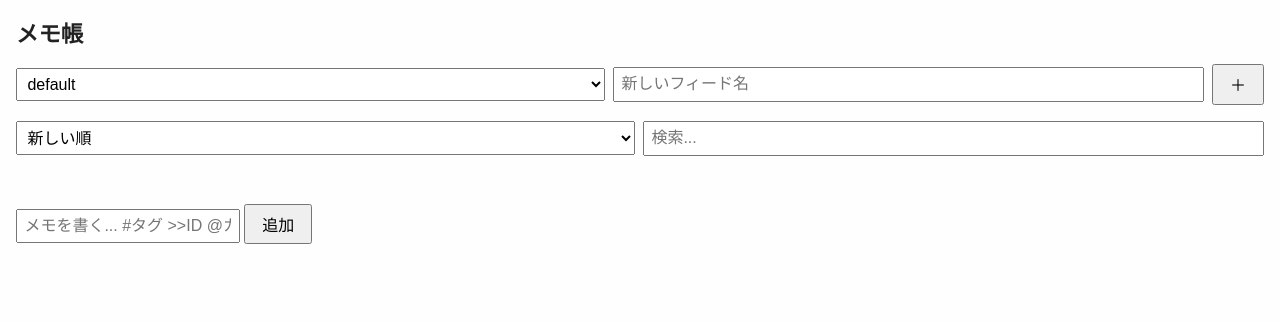
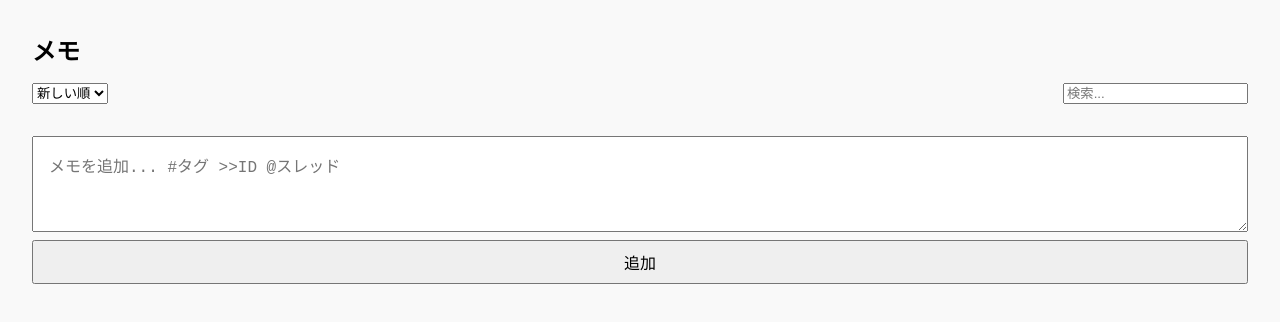
Before and after one commit to Edamamight/Tree4Notes, a plain HTML site: page index.html in a window 1280 px wide. Both pictures are taken after a click on the button "追加". Drawn offline with Linux system fonts and the light colour scheme.

Commit message:
Update index.html

```diff
--- a/index.html
+++ b/index.html
@@ -2,56 +2,75 @@
 <html lang="ja">
 <head>
   <meta charset="UTF-8">
-  <title>メモ帳</title>
+  <title>メモ</title>
   <style>
     body {
       font-family: sans-serif;
-      margin: 1rem;
-      background-color: #fefefe;
-      color: #222;
+      margin: 2rem;
+      background-color: #f9f9f9;
     }
     h1 {
-      font-size: 1.4rem;
+      font-size: 1.5rem;
       margin-bottom: 1rem;
     }
-    #controls, #feedControls {
+    #inputArea {
       display: flex;
+      flex-direction: column;
       gap: 0.5rem;
-      margin-bottom: 1rem;
-      align-items: center;
+      margin-top: 2rem;
     }
-    input[type="text"], select {
-      padding: 0.4rem;
+    textarea {
+      width: 100%;
+      min-height: 6rem;
+      padding: 1rem;
       font-size: 1rem;
-      flex: 1;
+      resize: vertical;
+      box-sizing: border-box;
     }
     button {
-      padding: 0.4rem 1rem;
+      padding: 0.5rem 1rem;
       font-size: 1rem;
+    }
+    #controls {
+      display: flex;
+      justify-content: space-between;
+      flex-wrap: wrap;
+      gap: 0.5rem;
     }
     #notes {
       display: flex;
       flex-direction: column;
       gap: 0.5rem;
-      margin-bottom: 2rem;
     }
     .note {
       background: #fff;
-      border: 1px solid #ddd;
-      border-radius: 0.25rem;
-      padding: 0.5rem;
+      border: 1px solid #ccc;
+      border-radius: 0.5rem;
+      padding: 0.75rem;
+      box-shadow: 0 2px 4px rgba(0,0,0,0.05);
       position: relative;
     }
     .note-id {
       font-size: 0.75rem;
+      color: #aaa;
+      margin-bottom: 0.25rem;
+    }
+    .timestamp {
+      font-size: 0.8rem;
       color: #888;
     }
-    .timestamp {
-      font-size: 0.75rem;
-      color: #aaa;
+    .hashtags {
+      color: #0077cc;
     }
-    .hashtags {
-      color: #0057aa;
+    .favorite {
+      color: gold;
+      cursor: pointer;
+      font-weight: bold;
+    }
+    .quote {
+      font-style: italic;
+      color: #555;
+      margin-top: 0.25rem;
     }
     .delete-button {
       position: absolute;
@@ -60,27 +79,10 @@
       color: red;
       cursor: pointer;
     }
-    .favorite {
-      color: goldenrod;
-      cursor: pointer;
-      font-size: 0.9rem;
-    }
-    .quote {
-      font-style: italic;
-      color: #666;
-      margin-top: 0.25rem;
-    }
   </style>
 </head>
 <body>
-  <h1>メモ帳</h1>
-
-  <div id="feedControls">
-    <select id="feedSelect" onchange="handleFeedChange()"></select>
-    <input type="text" id="newFeedInput" placeholder="新しいフィード名">
-    <button onclick="addFeed()">＋</button>
-  </div>
-
+  <h1>メモ</h1>
   <div id="controls">
     <select id="sortSelect" onchange="renderNotes()">
       <option value="newest">新しい順</option>
@@ -88,19 +90,15 @@
     </select>
     <input type="text" id="searchInput" placeholder="検索..." oninput="renderNotes()">
   </div>
-
   <div id="notes"></div>
-
   <div id="inputArea">
-    <input type="text" id="noteInput" placeholder="メモを書く... #タグ >>ID @カテゴリ">
+    <textarea id="noteInput" placeholder="メモを追加... #タグ >>ID @スレッド"></textarea>
     <button onclick="addNote()">追加</button>
   </div>
 
   <script>
     let notes = [];
     let nextId = 0;
-    let feeds = ['default'];
-    let currentFeed = 'default';
 
     function addNote() {
       const input = document.getElementById('noteInput');
@@ -110,7 +108,7 @@
       const timestamp = new Date().toLocaleString();
       const hashtags = text.match(/#\w+/g) || [];
       const quoteMatch = text.match(/>>\d+/);
-      const category = (text.match(/@\w+/) || [])[0]?.slice(1) || '';
+      const thread = (text.match(/@\w+/) || [])[0] || '';
 
       const note = {
         id: nextId++,
@@ -118,11 +116,9 @@
         hashtags,
         timestamp,
         quoteId: quoteMatch ? parseInt(quoteMatch[0].slice(2)) : null,
-        category,
+        thread,
         favorite: false,
-        feed: currentFeed
       };
-
       notes.unshift(note);
       input.value = '';
       renderNotes();
@@ -137,7 +133,7 @@
     }
 
     function deleteNote(id) {
-      if (!confirm('削除しますか？')) return;
+      if (!confirm('このメモを削除しますか？')) return;
       notes = notes.map(n => (n && n.id === id ? null : n));
       renderNotes();
     }
@@ -148,7 +144,7 @@
       const sort = document.getElementById('sortSelect').value;
       container.innerHTML = '';
 
-      const filtered = notes.filter(n => n && n.feed === currentFeed && (
+      const filtered = notes.filter(n => n && (
         n.text.toLowerCase().includes(search) ||
         n.hashtags.some(h => h.toLowerCase().includes(search))
       ));
@@ -158,8 +154,8 @@
       for (const note of sorted) {
         const div = document.createElement('div');
         div.className = 'note';
-        const quote = note.quoteId !== null && notes[note.quoteId] ? `
-          <div class="quote">引用 >>${note.quoteId}: ${notes[note.quoteId].text}</div>
+        const quote = note.quoteId !== null && notes.find(n => n && n.id === note.quoteId) ? `
+          <div class="quote">引用 >>${note.quoteId}: ${notes.find(n => n && n.id === note.quoteId).text}</div>
         ` : '';
 
         div.innerHTML = `
@@ -167,7 +163,7 @@
           <div class="delete-button" onclick="deleteNote(${note.id})">✕</div>
           <div>${note.text}</div>
           ${quote}
-          <div class="timestamp">${note.timestamp} ${note.category ? '｜ ' + note.category : ''}</div>
+          <div class="timestamp">${note.timestamp} ${note.thread}</div>
           <div class="hashtags">${note.hashtags.join(' ')}</div>
           <div class="favorite" onclick="toggleFavorite(${note.id})">
             ${note.favorite ? '★ お気に入り' : '☆ お気に入り'}
@@ -177,38 +173,6 @@
         container.appendChild(div);
       }
     }
-
-    function addFeed() {
-      const input = document.getElementById('newFeedInput');
-      const newFeed = input.value.trim();
-      if (newFeed && !feeds.includes(newFeed)) {
-        feeds.push(newFeed);
-        updateFeedSelect();
-        input.value = '';
-      }
-    }
-
-    function updateFeedSelect() {
-      const select = document.getElementById('feedSelect');
-      select.innerHTML = '';
-      for (const feed of feeds) {
-        const option = document.createElement('option');
-        option.value = feed;
-        option.textContent = feed;
-        if (feed === currentFeed) option.selected = true;
-        select.appendChild(option);
-      }
-    }
-
-    function handleFeedChange() {
-      const select = document.getElementById('feedSelect');
-      currentFeed = select.value;
-      renderNotes();
-    }
-
-    document.addEventListener('DOMContentLoaded', () => {
-      updateFeedSelect();
-    });
   </script>
 </body>
 </html>
```
